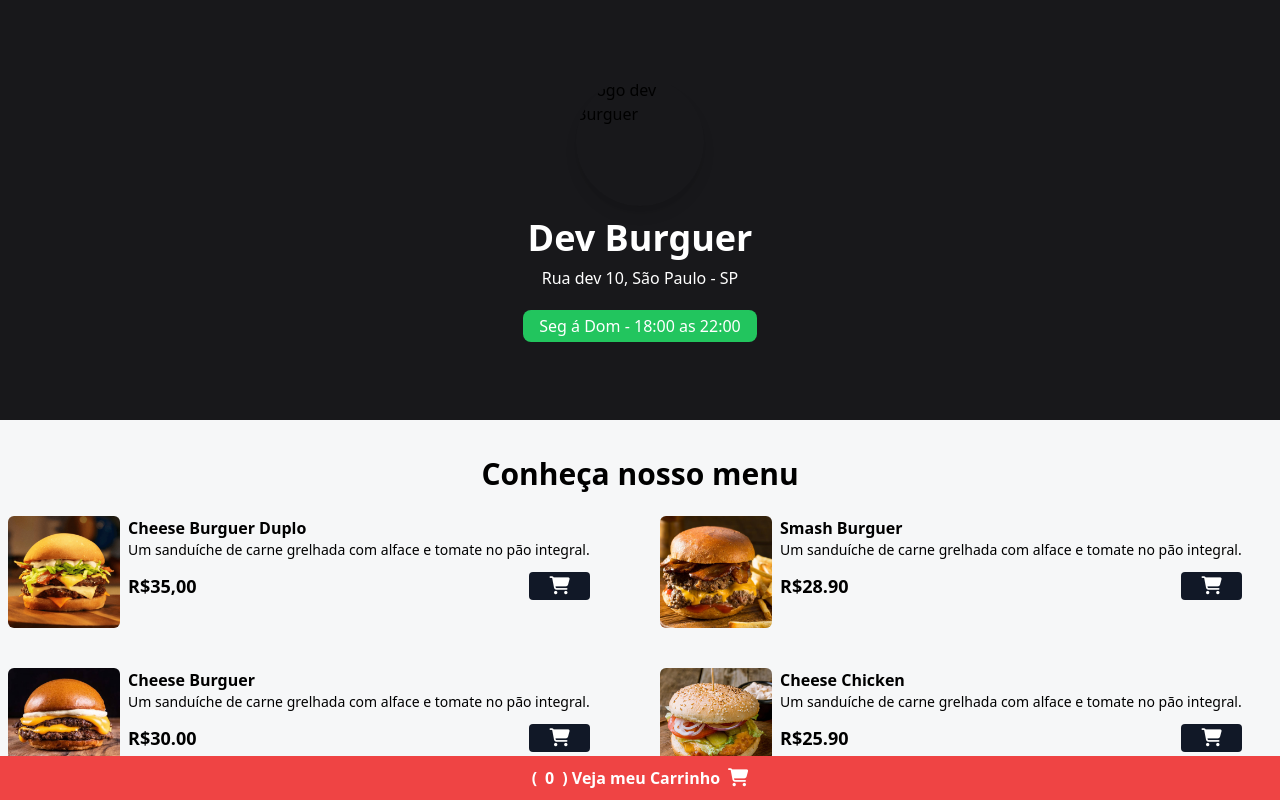
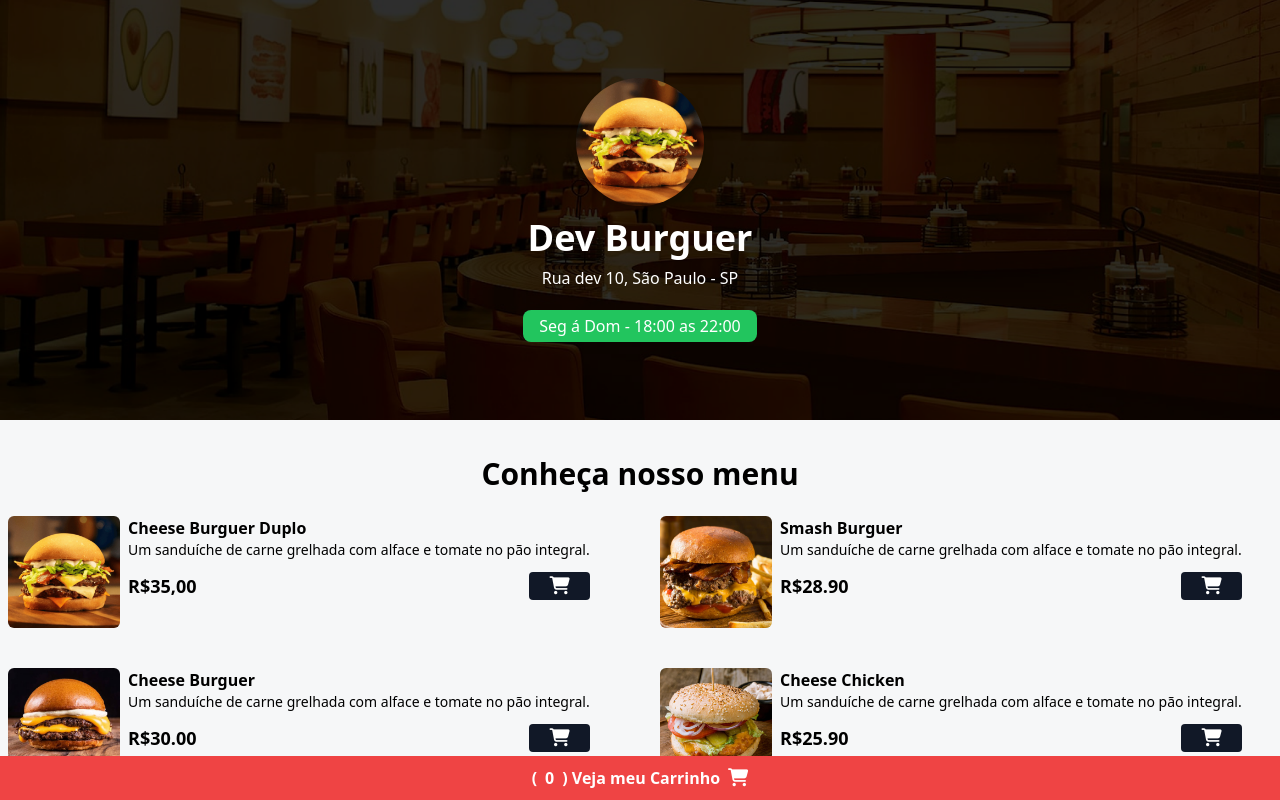
Before and after one commit to NathaLopesZerbo/Projeto-Cardapio, a website: page index.html in a window 1280 px wide. Shown: the top 800 px of the page. Drawn offline with nearby package versions, Linux system fonts and the light colour scheme; files that its build step writes are made by us from their sources; the site is published under a folder, as on GitHub Pages, so addresses that start at the root find nothing; files whose address does not match are found by name.

Commit message:
Atualizando

```diff
--- a/index.html
+++ b/index.html
@@ -12,7 +12,7 @@
         <header class="w-full h-[420px] bg-zinc-900 bg-home bg-cover bg-center">
             <div class="w-full h-full flex flex-col justify-center items-center">
                 <img
-                src="/src/assets/hamb-1.png"
+                src="./src/assets/hamb-1.png"
                 alt="logo dev Burguer"
                 class="w-32 h-32 rounded-full shadow-lg hover:scale-110 duration-200"
                 >
--- a/tailwind.config.js
+++ b/tailwind.config.js
@@ -4,7 +4,7 @@ module.exports = {
   theme: {
     extend: {},
     backgroundImage:{
-      "home": "url('/src/assets/bg.png')"
+      "home": "url('./src/assets/bg.png')"
     }
   },
   plugins: [],
```
